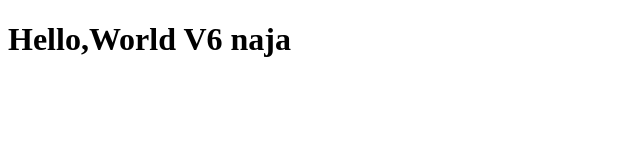
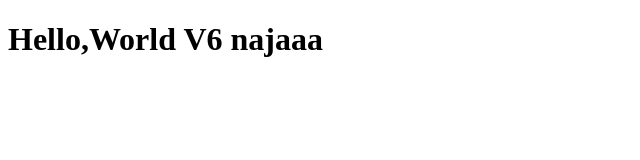
Before and after one commit to Phatcharaphon123/learn-git, a plain HTML site: page index.html in a window 1280 px wide. Shown: the full height of the page, 0-640 px from the left. Drawn offline with Linux system fonts and the light colour scheme.

Commit message:
fix: correct greeting text in index.html

```diff
--- a/index.html
+++ b/index.html
@@ -6,6 +6,6 @@
     <title>Document</title>
 </head>
 <body>
-    <h1>Hello,World V6 naja</h1>
+    <h1>Hello,World V6 najaaa</h1>
 </body>
 </html>
```
